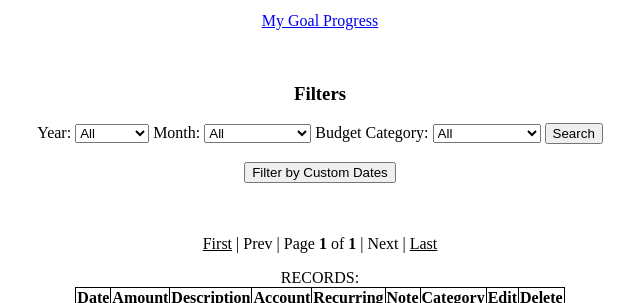
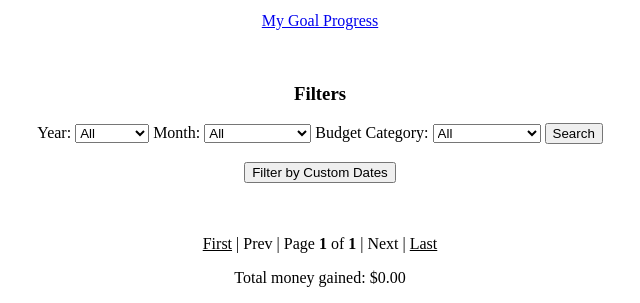
Before and after one commit to Summussum/sums, a Django app: page /explorer/records/ in a window 1280 px wide. Shown: the part 264-567 px from the top of the page, without its empty margins (320-960 px from the left). Run offline with Django 5.2, Linux system fonts and the light colour scheme; the visitor is signed in with stand-in values (Sample User, id 1); data that the repository does not hold is empty.

Commit message:
added totals to explorer records

```diff
--- a/explorer/views.py
+++ b/explorer/views.py
@@ -2,7 +2,7 @@ from django.shortcuts import render, redirect
 from django.http import HttpResponse
 from render_block import render_block_to_string
 from django.contrib.auth.decorators import login_required
-from sums.tools import get_query_pages, get_page_links
+from sums.tools import get_query_pages, get_page_links, get_total_string
 from sums.models import Transactions, Budgets
 from http import HTTPStatus
 from datetime import datetime, date
@@ -29,6 +29,7 @@ def query_records(request):
     budgets = Budgets.objects.filter(user=request.user)
     budget_options = budgets.values()
     options = []
+    total = 0.00
     for item in budget_options:
         item['budget_amount'] = float(item['budget_amount'])
         options.append(item)
@@ -38,6 +39,7 @@ def query_records(request):
     records_query = Transactions.objects.filter(user=request.user)
     records = records_query.order_by('-transaction_date', 'transaction_id').values('account__nickname', 'budget__category_display', 'budget__category_name', 'transaction_id', 'amount', 'transaction_date', 'transaction_description', 'budget', 'note', 'recurring', 'user', 'account')
     for item in records:
+        total += item["amount"]
         item["transaction_date"] = item["transaction_date"].strftime('%b %d, %Y')
     records_pages = get_query_pages(records, 40)
     #logger.error(len(records_pages))
@@ -55,8 +57,9 @@ def query_records(request):
                "years": years
                }
     request.session["records_query_context"] = json.dumps({"dates": dates, "options": options})
+    request.session["query_total"] = total
     page_links = get_page_links(request, 1, "/explorer/records/")
-    response = render(request, "Explore/records.html", context={"records": records_pages[0], "dates": dates, "options": options, "page_num": 1, "page_count": len(records_pages), "page_links": page_links})
+    response = render(request, "Explore/records.html", context={"records": records_pages[0], "dates": dates, "options": options, "page_num": 1, "page_count": len(records_pages), "page_links": page_links, "total": abs(total), "total_string": get_total_string(total)})
     #response = render(request, "Explore/records.html", context={"records": records, "dates": dates, "options": options})
     response["HX-Push-Url"] = request.path
     #logger.error(response)
@@ -69,6 +72,7 @@ def query1(request):
     year = request.POST.get("year")
     month = request.POST.get("month")
     query_string = f"{month}/{year}"
+    total = 0.00
     if category_name != "all":
         query_string = f"{category_name} in {month}/{year}".title()
     request.session["records_query_string"] = query_string
@@ -85,11 +89,13 @@ def query1(request):
         request.session["category_selected"] = filters["budget"].category_display + ",  "
     records = Transactions.objects.filter(**filters).order_by('-transaction_date', 'transaction_id').values('account__nickname', 'budget__category_name', 'budget__category_display', 'transaction_id', 'amount', 'transaction_date', 'transaction_description', 'budget', 'note', 'recurring', 'user', 'account')
     for item in records:
+        total += item["amount"]
         item["transaction_date"] = item["transaction_date"].strftime('%b %d, %Y')
     records_pages = get_query_pages(records, 40)
     request.session["records_pages"] = json.dumps(records_pages)
+    request.session["query_total"] = total
     page_links = get_page_links(request, 1, "/explorer/records/")
-    html = render_block_to_string("Explore/partials.html", "record_table", context={"records": records_pages[0], "query_string": query_string, "options": options, "category_selected": request.session["category_selected"], "page_links": page_links}, request=request)
+    html = render_block_to_string("Explore/partials.html", "record_table", context={"records": records_pages[0], "query_string": query_string, "options": options, "category_selected": request.session["category_selected"], "page_links": page_links, "total": abs(total), "total_string": get_total_string(total)}, request=request)
     #logger.error(html)
     return HttpResponse(html)
 
@@ -101,6 +107,7 @@ def query2(request):
     start_date_object = datetime.strptime(start_date, "%Y-%m-%d")
     end_date = request.POST.get("end_date")
     end_date_object = datetime.strptime(end_date, "%Y-%m-%d")
+    total = 0.00
     if category_name != "all":
         query_string = f"{category_name} in {start_date_object.strftime('%d %b %Y')} to {end_date_object.strftime('%d %b %Y')} inclusive".title()
     else:
@@ -115,19 +122,22 @@ def query2(request):
         request.session["category_selected"] = filters["budget"].category_display + ",  "
     records = Transactions.objects.filter(**filters).order_by('-transaction_date', 'transaction_id').values('account__nickname', 'budget__category_name', 'budget__category_display', 'transaction_id', 'amount', 'transaction_date', 'transaction_description', 'budget', 'note', 'recurring', 'user', 'account')
     for item in records:
+        total += item["amount"]
         item["transaction_date"] = item["transaction_date"].strftime('%b %d, %Y')
     records_pages = get_query_pages(records, 40)
     request.session["records_pages"] = json.dumps(records_pages)
+    request.session["query_total"] = total
     page_links = get_page_links(request, 1, "/explorer/records/")
-    html = render_block_to_string("Explore/partials.html", "record_table", context={"records": records_pages[0], "query_string": query_string, "options": options, "category_selected": request.session["category_selected"], "page_links": page_links}, request=request)
+    html = render_block_to_string("Explore/partials.html", "record_table", context={"records": records_pages[0], "query_string": query_string, "options": options, "category_selected": request.session["category_selected"], "page_links": page_links, "total": abs(total), "total_string": get_total_string(total)}, request=request)
     return HttpResponse(html)
 
 def change_page(request, page_num):
     page = json.loads(request.session["records_pages"])[page_num-1]
     options = request.session["budget_options"]
     query_string = request.session["records_query_string"]
+    total = request.session["query_total"]
     page_links = get_page_links(request, page_num, "/explorer/records/")
-    html = render_block_to_string("Explore/partials.html", "record_table", context={"records": page, "query_string": query_string, "options": options, "category_selected": request.session["category_selected"], "page_links": page_links}, request=request)
+    html = render_block_to_string("Explore/partials.html", "record_table", context={"records": page, "query_string": query_string, "options": options, "category_selected": request.session["category_selected"], "page_links": page_links, "total": abs(total), "total_string": get_total_string(total)}, request=request)
     return HttpResponse(html)
 
 
--- a/sums/templates/Explore/partials.html
+++ b/sums/templates/Explore/partials.html
@@ -43,6 +43,7 @@
                 {% autoescape off %}
                 <p><a {{page_links.first_link}} hx-swap="outerHTML" hx-target="#record_table">First</a> | <a {{page_links.prev_link}} hx-swap="outerHTML" hx-target="#record_table">Prev</a> | Page <b>{{page_links.page_num}}</b> of <b>{{page_links.page_count}}</b> | <a {{page_links.next_link}} hx-swap="outerHTML" hx-target="#record_table">Next</a> | <a {{page_links.last_link}} hx-swap="outerHTML" hx-target="#record_table">Last</a></p>
                 {% endautoescape %}
+                <p>{{total_string}}{{total|floatformat:"2g"}}</p>
                 <table class="center_table">
                         <caption>RECORDS: <div id="date_query">{{query_string}}</div></caption>
                         <thead>
@@ -62,7 +63,7 @@
                                 {% for record in records %}
                                 <tr id="record_{{ record.transaction_id}}">
                                         <td>{{ record.transaction_date }}</td>
-                                        <td>{{ record.amount }}</td>
+                                        <td>{{ record.amount|floatformat:"2g" }}</td>
                                         <td>{{ record.transaction_description }}</td>
                                         <td>{{ record.account__nickname }}</td>
                                         <td>{{ record.recurring }}</td>
--- a/sums/templates/Explore/records.html
+++ b/sums/templates/Explore/records.html
@@ -71,6 +71,7 @@
                 {% autoescape off %}
                 <p><a {{page_links.first_link}} hx-swap="outerHTML" hx-target="#record_table">First</a> | <a {{page_links.prev_link}} hx-swap="outerHTML" hx-target="#record_table">Prev</a> | Page <b>{{page_links.page_num}}</b> of <b>{{page_links.page_count}}</b> | <a {{page_links.next_link}} hx-swap="outerHTML" hx-target="#record_table">Next</a> | <a {{page_links.last_link}} hx-swap="outerHTML" hx-target="#record_table">Last</a></p>
                 {% endautoescape %}
+                <p>{{total_string}}{{total|floatformat:"2g"}}</p>
                 <table class="center_table">
                         <caption>RECORDS: <div id="date_query">{{query_string}}</div></caption>
                         <thead>
@@ -90,7 +91,7 @@
                                 {% for record in records %}
                                 <tr id="record_{{ record.transaction_id}}">
                                         <td>{{ record.transaction_date }}</td>
-                                        <td>{{ record.amount }}</td>
+                                        <td>{{ record.amount|floatformat:"2g" }}</td>
                                         <td>{{ record.transaction_description }}</td>
                                         <td>{{ record.account__nickname }}</td>
                                         <td>{{ record.recurring }}</td>
--- a/sums/tools.py
+++ b/sums/tools.py
@@ -23,3 +23,10 @@ def get_page_links(request, page_num, base_url):
     if next_page > page_count:
         page_links["next_link"] = ""
     return page_links
+
+
+def get_total_string(total):
+    total_string = "Total money gained: $"
+    if total < 0:
+        total_string = "Total money spent: $"
+    return total_string
```
